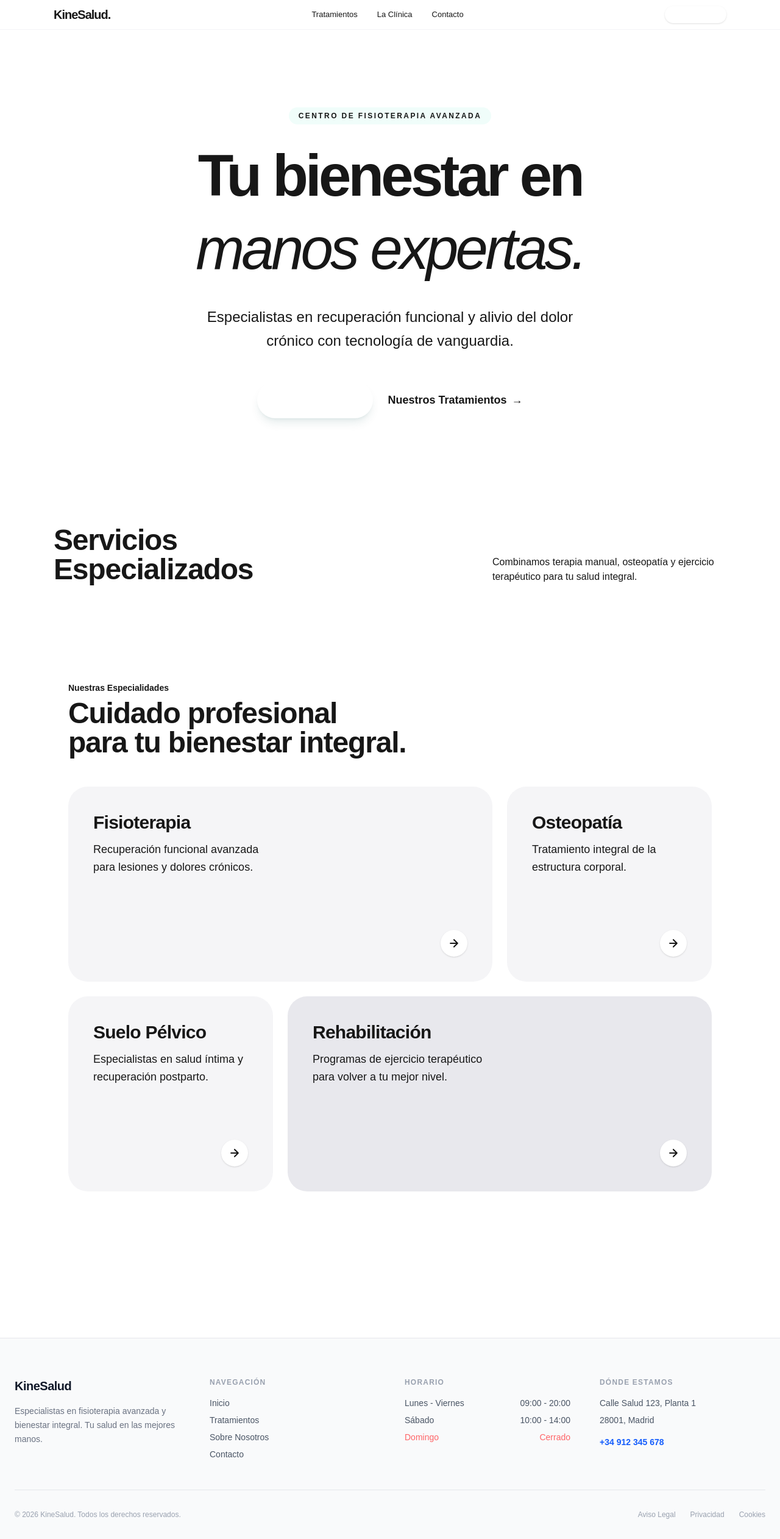
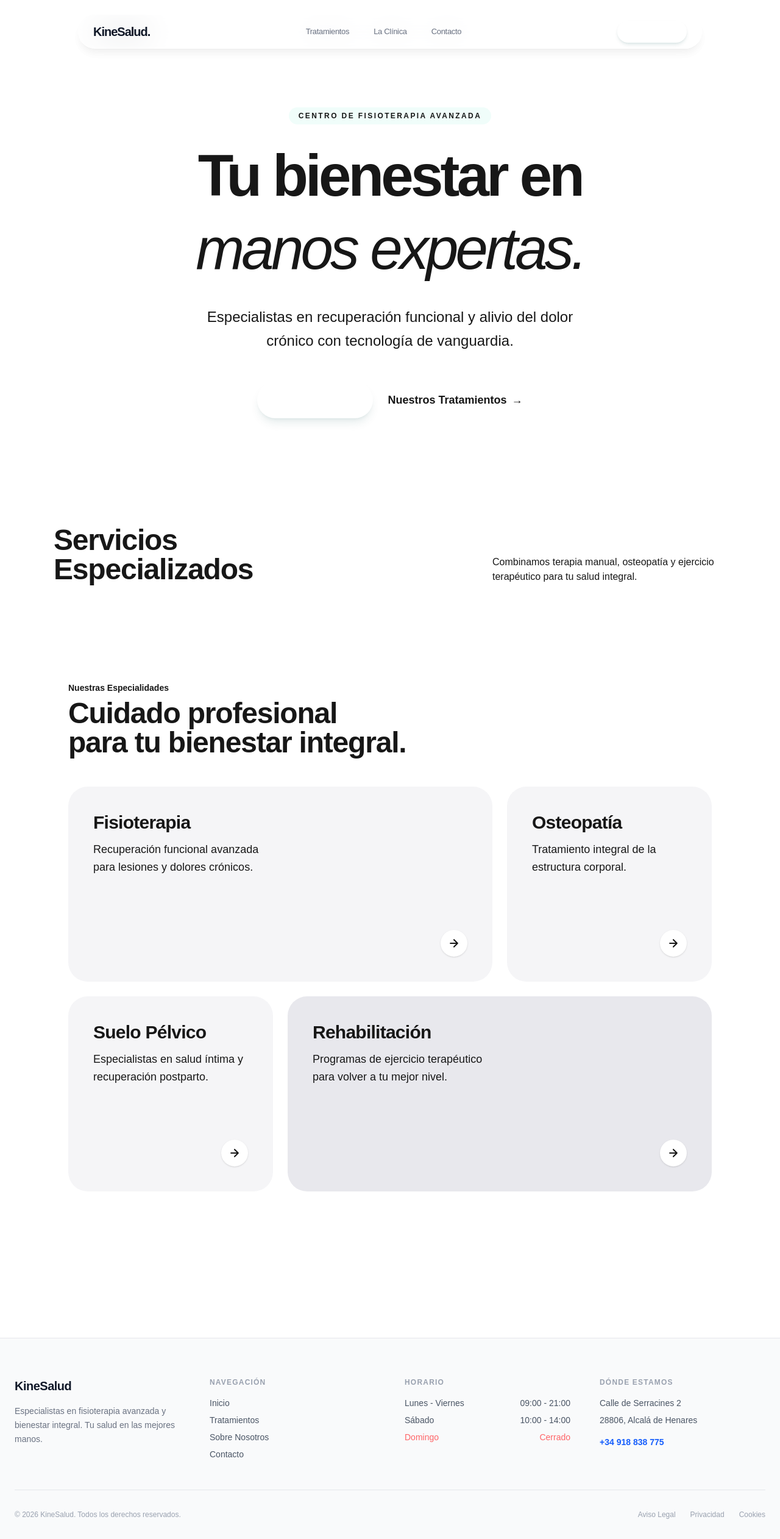
Before and after one commit to gernotroberto357zc-create/kinesalud, a Next.js app: page / in a window 1280 px wide. Shown: the whole page at 61% size. Built offline with nearby package versions, Linux system fonts and the light colour scheme.

Commit message:
Design: Navbar flotante tipo cápsula

```diff
--- a/app/page.tsx
+++ b/app/page.tsx
@@ -1,4 +1,5 @@
 // app/page.tsx
+import { Navbar } from "@/components/Navbar";
 import { Services } from "@/components/Services";
 import Footer from "@/components/Footer"; // 1. Importamos el nuevo componente
 
@@ -6,6 +7,7 @@ export default function Home() {
   return (
     <main className="min-h-screen bg-white">
       {/* Hero Section: Salud Profesional */}
+      <Navbar />
       <section className="relative pt-44 pb-20 px-6">
         <div className="max-w-5xl mx-auto text-center">
           <span className="inline-block px-4 py-1.5 mb-6 text-xs font-bold tracking-[0.2em] uppercase bg-teal-50 text-clinic-primary rounded-full">
--- a/components/Footer.tsx
+++ b/components/Footer.tsx
@@ -29,7 +29,7 @@ const Footer = () => {
           <div>
             <h4 className="text-xs font-bold uppercase tracking-widest text-gray-400 mb-4">Horario</h4>
             <ul className="space-y-2 text-sm text-gray-600">
-              <li className="flex justify-between"><span>Lunes - Viernes</span> <span>09:00 - 20:00</span></li>
+              <li className="flex justify-between"><span>Lunes - Viernes</span> <span>09:00 - 21:00</span></li>
               <li className="flex justify-between"><span>Sábado</span> <span>10:00 - 14:00</span></li>
               <li className="flex justify-between text-red-400"><span>Domingo</span> <span>Cerrado</span></li>
             </ul>
@@ -38,9 +38,9 @@ const Footer = () => {
           {/* Columna 4: Ubicación */}
           <div>
             <h4 className="text-xs font-bold uppercase tracking-widest text-gray-400 mb-4">Dónde estamos</h4>
-            <p className="text-sm text-gray-600 mb-2">Calle Salud 123, Planta 1</p>
-            <p className="text-sm text-gray-600 mb-4">28001, Madrid</p>
-            <p className="text-sm font-semibold text-blue-600">+34 912 345 678</p>
+            <p className="text-sm text-gray-600 mb-2">Calle de Serracines 2</p>
+            <p className="text-sm text-gray-600 mb-4">28806, Alcalá de Henares</p>
+            <p className="text-sm font-semibold text-blue-600">+34 918 838 775</p>
           </div>
         </div>
 
--- a/components/Navbar.tsx
+++ b/components/Navbar.tsx
@@ -3,22 +3,26 @@ import React from 'react';
 
 export const Navbar = () => {
   return (
-    <nav className="fixed top-0 w-full z-50 bg-white/70 backdrop-blur-md border-b border-gray-100">
-      <div className="max-w-6xl mx-auto px-6 h-12 flex items-center justify-between">
+    // Hemos cambiado 'top-0 w-full' por 'top-6 inset-x-0' y añadido 'max-w-5xl mx-auto'
+    <nav className="fixed top-6 inset-x-0 z-50 flex justify-center px-6">
+      <div className="w-full max-w-5xl h-14 px-6 flex items-center justify-between bg-white/70 backdrop-blur-xl border border-white/20 shadow-lg shadow-black/[0.03] rounded-full transition-all duration-300">
+
         {/* Logo con tipografía de Apple */}
-        <span className="text-apple-text font-bold text-xl tracking-tighter">
-          KineSalud<span className="text-apple-blue">.</span>
-        </span>
-
-        {/* Menú Minimalista */}
-        <div className="hidden md:flex space-x-8 text-[13px] text-apple-text/70 font-medium">
-          <a href="#servicios" className="hover:text-apple-text transition-colors">Tratamientos</a>
-          <a href="#clinica" className="hover:text-apple-text transition-colors">La Clínica</a>
-          <a href="#contacto" className="hover:text-apple-text transition-colors">Contacto</a>
+        <div className="flex items-center gap-1.5 group cursor-pointer">
+          <span className="text-gray-900 font-bold text-xl tracking-tighter">
+            KineSalud<span className="text-clinic-primary">.</span>
+          </span>
         </div>
 
-        {/* Botón redondeado (Squircle) */}
-        <button className="bg-apple-blue text-white px-5 py-1.5 rounded-full text-xs font-semibold hover:bg-[#0077ED] transition-all shadow-sm">
+        {/* Menú Minimalista - Ajustado el tamaño y espaciado */}
+        <div className="hidden md:flex items-center space-x-10 text-[13px] text-gray-500 font-medium tracking-tight">
+          <a href="#servicios" className="hover:text-clinic-primary transition-colors duration-200">Tratamientos</a>
+          <a href="#clinica" className="hover:text-clinic-primary transition-colors duration-200">La Clínica</a>
+          <a href="#contacto" className="hover:text-clinic-primary transition-colors duration-200">Contacto</a>
+        </div>
+
+        {/* Botón redondeado estilo Apple Store */}
+        <button className="bg-clinic-primary text-white px-6 py-2 rounded-full text-[13px] font-semibold hover:bg-teal-700 transition-all shadow-md shadow-teal-900/10 active:scale-95">
           Cita online
         </button>
       </div>
```
